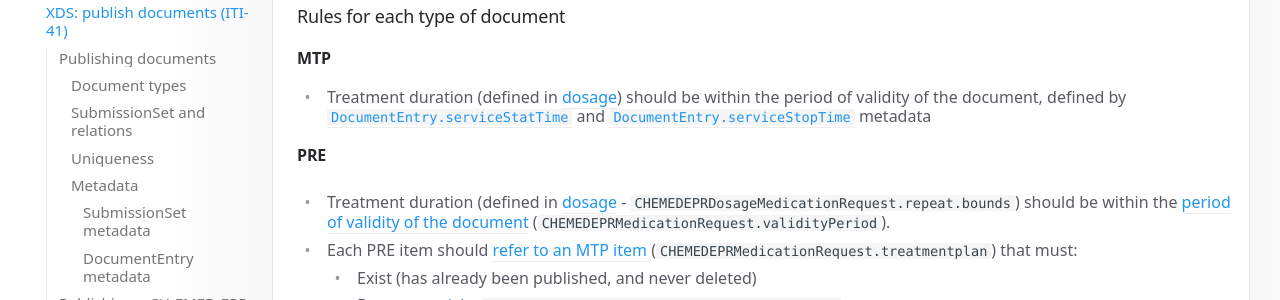
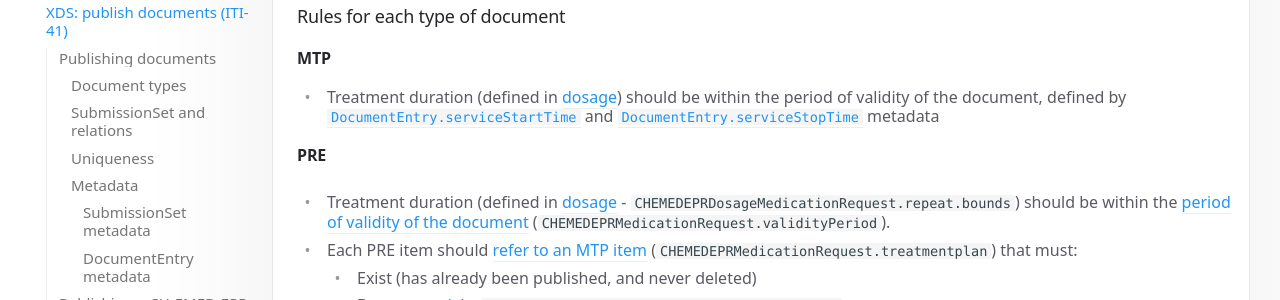
Before and after one commit to CARA-ch/emed-service-guide, an MkDocs documentation site: the page built from docs/transactions/iti41.md, in a window 1280 px wide and 900 px high, scrolled down 3794 px. Shown: the part 151-451 px from the top of the window. Built offline with MkDocs 1.6.1 and Material for MkDocs 9.7.7, drawn with Linux system fonts in a browser that asks for light colours; comment, search, counter and statistics services are not loaded.

Commit message:
fix typo docs/transactions/iti41.md

```diff
--- a/docs/transactions/iti41.md
+++ b/docs/transactions/iti41.md
@@ -105,7 +105,7 @@ This implies that the metadata cannot contain [Reference ids](https://profiles.i
 
 ### Rules for each type of document
 #### MTP
-* Treatment duration (defined in [dosage](https://build.fhir.org/ig/CARA-ch/ch-emed-epr/StructureDefinition-ch-emed-epr-dosage.html)) should be within the period of validity of the document, defined by [`DocumentEntry.serviceStatTime`](https://profiles.ihe.net/ITI/TF/Volume3/ch-4.2.html#4.2.3.2.19) and [`DocumentEntry.serviceStopTime`](https://profiles.ihe.net/ITI/TF/Volume3/ch-4.2.html#4.2.3.2.20) metadata
+* Treatment duration (defined in [dosage](https://build.fhir.org/ig/CARA-ch/ch-emed-epr/StructureDefinition-ch-emed-epr-dosage.html)) should be within the period of validity of the document, defined by [`DocumentEntry.serviceStartTime`](https://profiles.ihe.net/ITI/TF/Volume3/ch-4.2.html#4.2.3.2.19) and [`DocumentEntry.serviceStopTime`](https://profiles.ihe.net/ITI/TF/Volume3/ch-4.2.html#4.2.3.2.20) metadata
 
 #### PRE
 * Treatment duration (defined in [dosage](https://build.fhir.org/ig/CARA-ch/ch-emed-epr/StructureDefinition-ch-emed-epr-dosage-medicationrequest.html) - `CHEMEDEPRDosageMedicationRequest.repeat.bounds`) should be within the [period of validity of the document](https://build.fhir.org/ig/CARA-ch/ch-emed-epr/StructureDefinition-ch-emed-epr-medicationrequest.html) (`CHEMEDEPRMedicationRequest.validityPeriod`).
```
